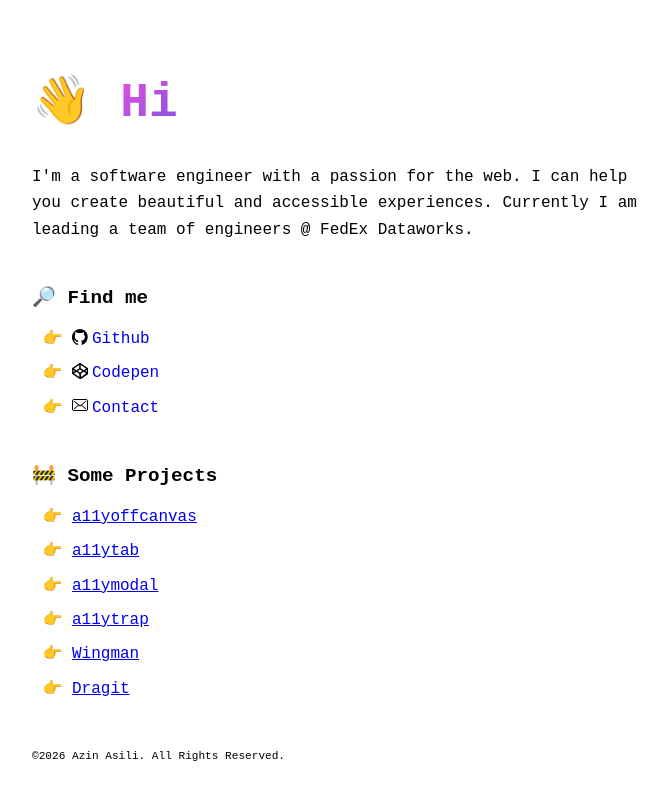
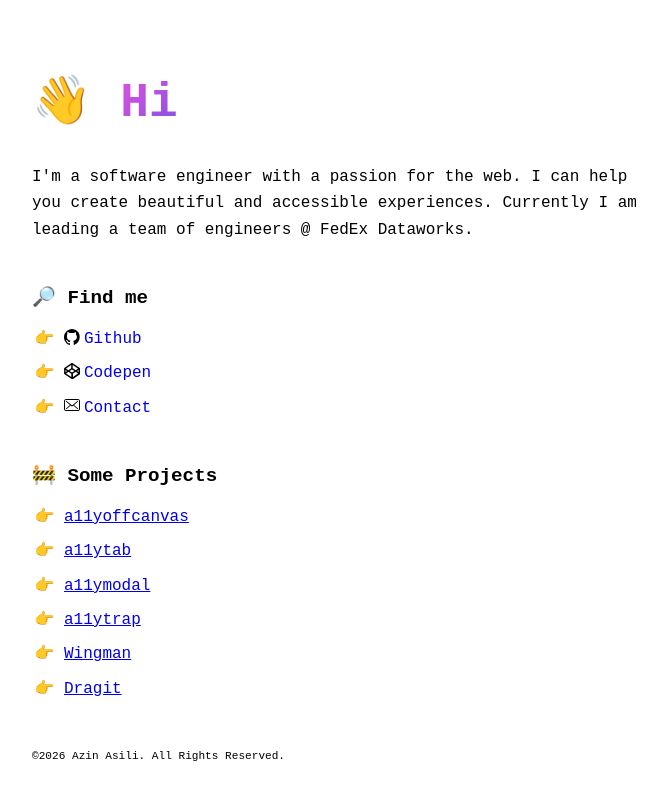
Before and after one commit to azinasili/azinasili.com, a Next.js app: page / in a window 1280 px wide. Shown: the whole page, without its empty margins (0-667 px from the left). Built offline with nearby package versions, Linux system fonts and the light colour scheme; a web font is replaced by a local one.

Commit message:
move styles

```diff
--- /dev/null
+++ b/src/components/PointerList/BasePointerList.module.css
@@ -0,0 +1,6 @@
+.list {
+  display: flex;
+  flex-direction: column;
+  gap: 0.5em;
+  padding-inline-start: 2em;
+}
--- a/src/components/PointerList/BasePointerList.tsx
+++ b/src/components/PointerList/BasePointerList.tsx
@@ -1,7 +1,12 @@
 import type { ComponentPropsWithRef } from 'react';
+import styles from './BasePointerList.module.css';
 
 type BasePointerListProps = ComponentPropsWithRef<'ul'>;
 
 export function BasePointerList({ children, ...props }: BasePointerListProps) {
-  return <ul {...props}>{children}</ul>;
+  return (
+    <ul {...props} className={styles.list}>
+      {children}
+    </ul>
+  );
 }
--- a/src/components/PointerList/PointerListItem.module.css
+++ b/src/components/PointerList/PointerListItem.module.css
@@ -1,11 +1,3 @@
-.item:not(:first-child) {
-  margin-block-start: 0.5em;
-}
-
-.item:not(:last-child) {
-  margin-block-end: 0.5em;
-}
-
 .item::marker {
   content: '👉 ';
 }
```
